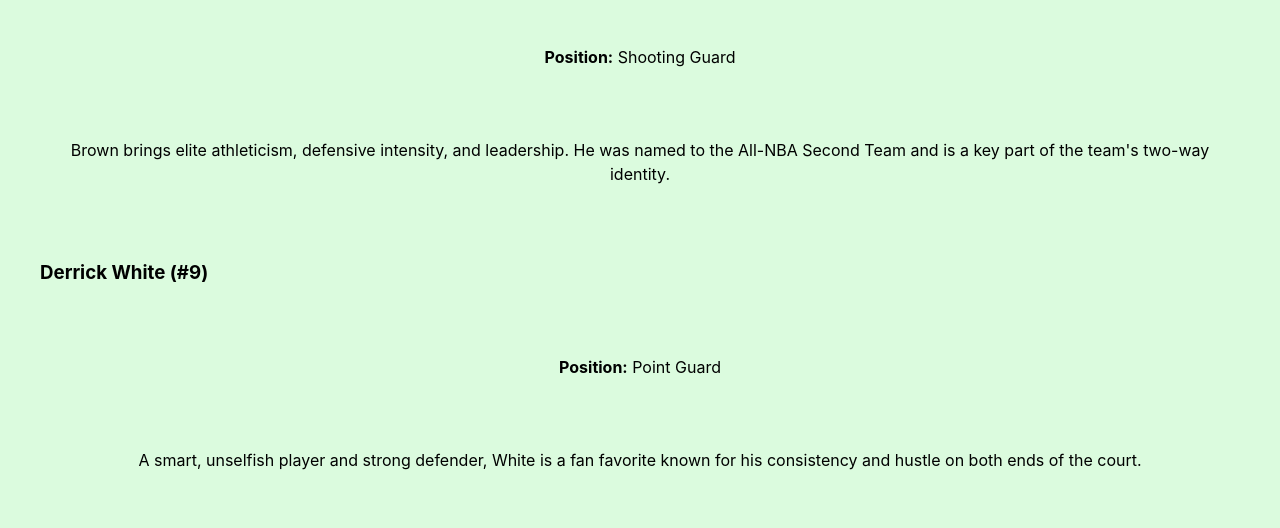
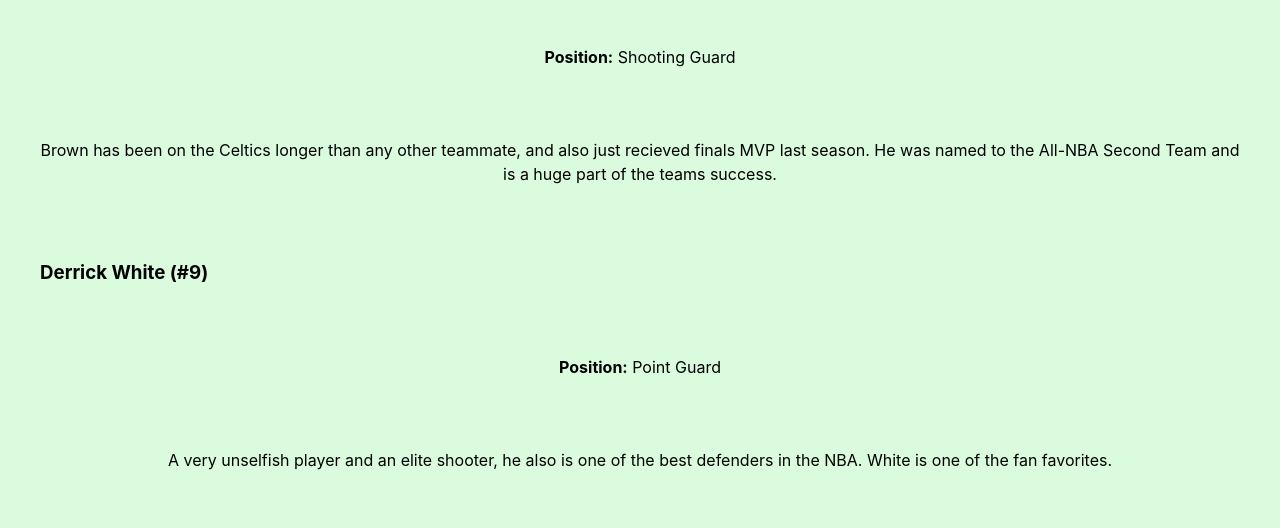
Before and after one commit to hayesse22/framework-challenge, a plain HTML site: page index.html in a window 1280 px wide. Shown: the part 2179-2707 px from the top of the page. Drawn offline with Linux system fonts and the light colour scheme.

Commit message:
desricption

```diff
--- a/index.html
+++ b/index.html
@@ -67,13 +67,13 @@
         <article>
          <h3>Jaylen Brown (#7)</h3>
          <p><strong>Position:</strong> Shooting Guard</p>
-         <p>Brown brings elite athleticism, defensive intensity, and leadership. He was named to the All-NBA Second Team and is a key part of the team's two-way identity.</p>
+         <p>Brown has been on the Celtics longer than any other teammate, and also just recieved finals MVP last season. He was named to the All-NBA Second Team and is a huge part of the teams success.</p>
         </article>
 
         <article>
           <h3>Derrick White (#9)</h3>
           <p><strong>Position:</strong> Point Guard</p>
-          <p>A smart, unselfish player and strong defender, White is a fan favorite known for his consistency and hustle on both ends of the court.</p>
+          <p>A very unselfish player and an elite shooter, he also is one of the best defenders in the NBA. White is one of the fan favorites.</p>
         </article>
 
         <article>
```
